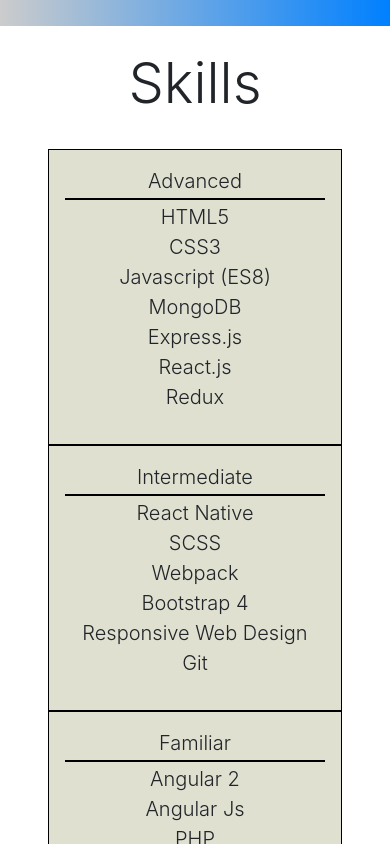
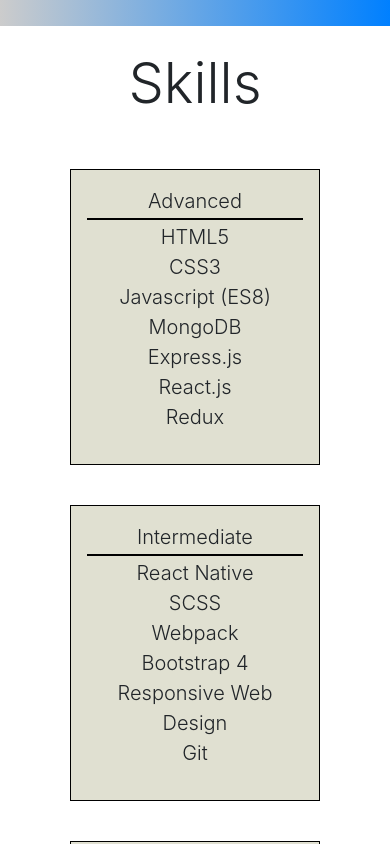
Before and after one commit to DanielCortesTX/Portfolio-site, a React (Create React App) app: page / in a window 390 px wide. Shown: the part 1080-1924 px from the top of the page. Built offline with nearby package versions, Linux system fonts and the light colour scheme.

Commit message:
feat: Adjusted skills breakpoints

```diff
--- a/src/index.css
+++ b/src/index.css
@@ -140,15 +140,11 @@
 .skills-body {
   display: flex;
   flex-direction: row;
-  /* flex-wrap: wrap; */
   justify-content: space-between;
 }
 
 .skill-block {
   width: 250px;
-}
-
-.skills {
   background: #e0e0d1;
 }
 
@@ -184,18 +180,31 @@
 }
 
 @media(max-width: 992px){
-  .skills-body {
+  /* .skills-body {
     flex-direction: column;
     justify-content: center;
-  }
+    align-items: center;
+    flex-wrap: wrap;
+  } */
 
   .skill-block {
-    width: 100%;
+    /* width: 100%; */
   }
 
 }
 
 @media (max-width: 768px){
+  .skills-body {
+    flex-direction: column;
+    justify-content: center;
+    align-items: center;
+    flex-wrap: wrap;
+  }
+
+  .skill-block {
+    margin: 20px 0px;
+  }
+
   .project-link {
     width: 100%;
   }
```
